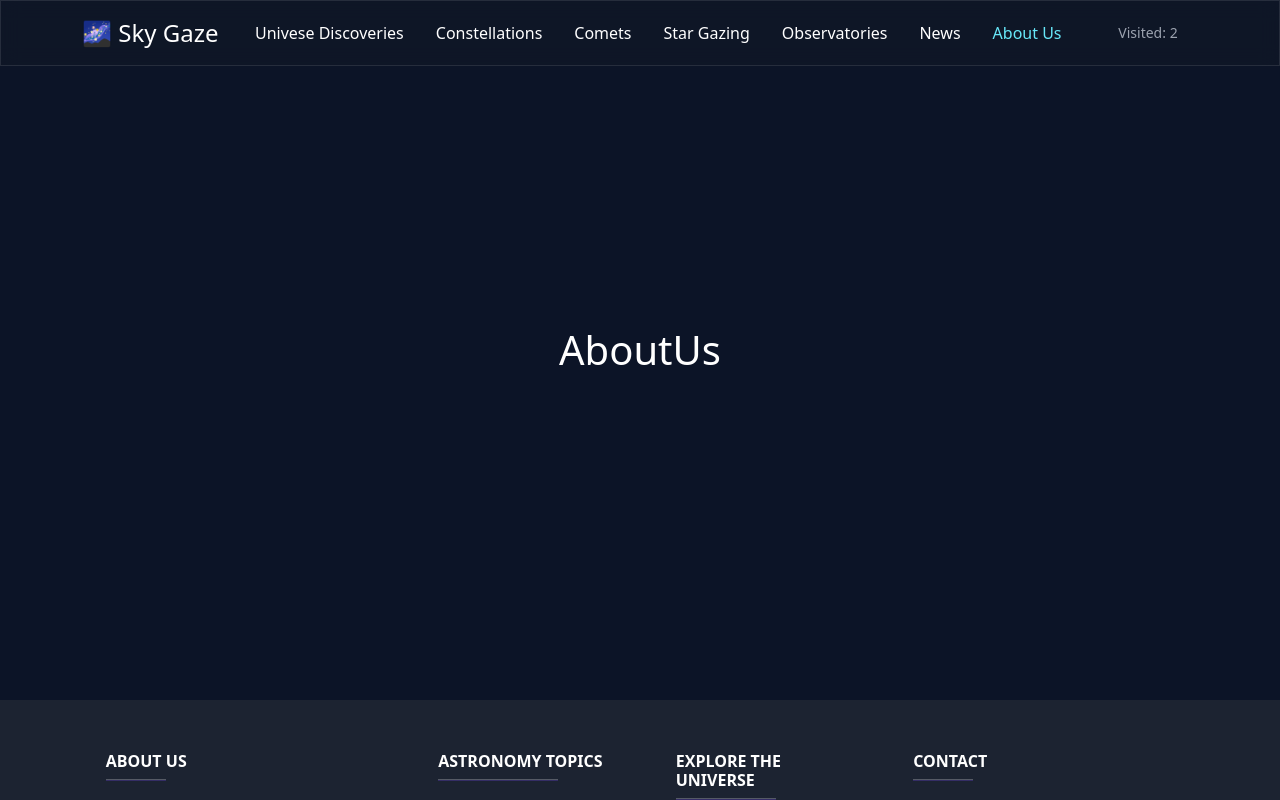
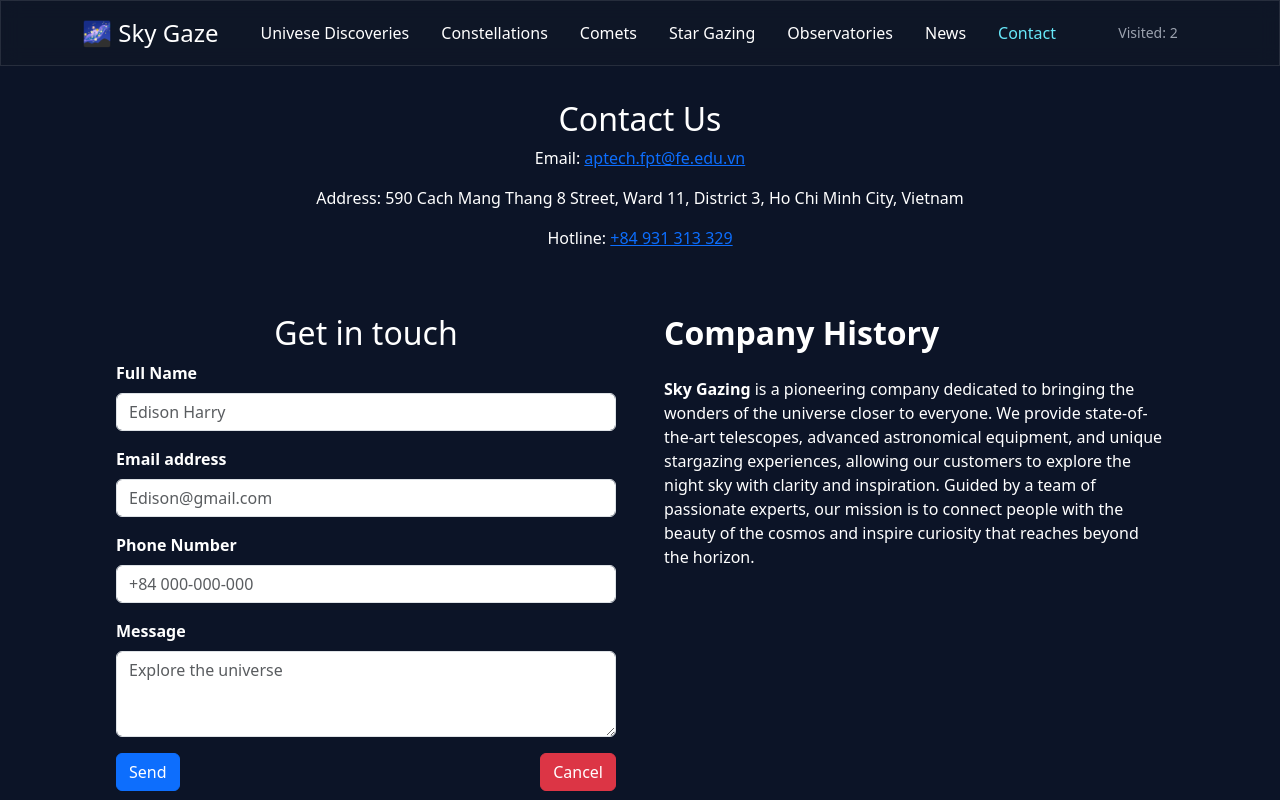
Before and after one commit to thaidoan868/sky-gaze, a React (Create React App) app: page /about_us in a window 1280 px wide. Shown: the top 800 px of the page. Built offline with nearby package versions, Linux system fonts and the light colour scheme.

Commit message:
Add About US

```diff
--- a/src/components/common/NavBar/NavBar.js
+++ b/src/components/common/NavBar/NavBar.js
@@ -14,7 +14,7 @@ const Navbar = () => {
     { href: "/star_gazing", label: "Star Gazing" },
     { href: "/observatories", label: "Observatories" },
     { href: "/news", label: "News" },
-    { href: "/about_us", label: "About Us" },
+    { href: "/about_us", label: "Contact" },
   ];
 
   useEffect(() => {
--- a/src/components/pages/thai/about_us/AboutUs/AboutUs.css
+++ b/src/components/pages/thai/about_us/AboutUs/AboutUs.css
@@ -0,0 +1,3 @@
+.AboutUs {
+
+}
--- a/src/components/pages/thai/about_us/AboutUs/AboutUs.js
+++ b/src/components/pages/thai/about_us/AboutUs/AboutUs.js
@@ -1,9 +1,219 @@
-    import "./AboutUs.css"
+import "./AboutUs.css";
+import { useState } from "react";
 
-    export default function AboutUs() {
-        return(
-            <div className="AboutUs fs-1 d-flex justify-content-center align-items-center text-white" style={{ height: "700px" }}>
-                AboutUs
+export default function AboutUs() {
+  const [name, setName] = useState("");
+  const [email, setEmail] = useState("");
+  const [emailError, setEmailError] = useState("");
+  const emailPattern = /^[^\s@]+@[^\s@]+\.[^\s@]+$/;
+  const [phone, setPhone] = useState("");
+  const [phoneError, setPhoneError] = useState("");
+  let errors = [emailError, phoneError];
+  const [message, setMessage] = useState("");
+  const [sent, setSent] = useState(false);
+
+  const nameChange = (e) => {
+    const nameText = e.target.value;
+    if (nameText.trim() === "") {
+      setName("");
+    } else if (nameText.length <= 50) {
+      setName(nameText);
+    }
+  };
+
+  const emailChange = (e) => {
+    const emailText = e.target.value.trim();
+    setEmail(emailText);
+
+    if (!emailPattern.test(emailText)) {
+      setEmailError("Invalid email format (must be like xxx@xxx.xxx)");
+    } else {
+      setEmailError("");
+    }
+  };
+
+  const phoneChange = (e) => {
+    // Remove all non-digit characters
+    let value = e.target.value.replace(/\D/g, "");
+
+    // Limit to 10 digits
+    if (value.length > 10) {
+      value = value.slice(0, 10);
+    }
+
+    // Format: xxxx-xxx-xxx
+    let formatted = value;
+    if (value.length > 4 && value.length <= 7) {
+      formatted = `${value.slice(0, 4)}-${value.slice(4)}`;
+    } else if (value.length > 7) {
+      formatted = `${value.slice(0, 4)}-${value.slice(4, 7)}-${value.slice(7)}`;
+    }
+
+    setPhone(formatted);
+
+    if (value.length < 10) {
+      setPhoneError("Phone number must be exactly 10 digits");
+    } else {
+      setPhoneError("");
+    }
+  };
+  const messageChange = (e) => {
+    const messageText = e.target.value;
+    if (messageText.trim() === "") {
+      setMessage("");
+    } else {
+      setMessage(messageText);
+    }
+  };
+  const hasNoError = () => {
+    return errors.every((err) => err === "");
+  };
+  const onSubmit = (e) => {
+    e.preventDefault();
+    if (hasNoError()) {
+      setSent(true);
+    }
+  };
+
+  const cancelHandle = (e) => {
+    setName("");
+    setEmail("");
+    setPhone("");
+    setMessage("");
+  };
+
+  return (
+    <div className="AboutUs text-white">
+      <h2 className="" style={{ paddingTop: "100px" }}>
+        Contact Us
+      </h2>
+      <div>
+        <p>
+          Email: <a href="mailto:aptech.fpt@fe.edu.vn">aptech.fpt@fe.edu.vn</a>
+        </p>
+        <p>
+          Address: 590 Cach Mang Thang 8 Street, Ward 11, District 3, Ho Chi
+          Minh City, Vietnam
+        </p>
+        <p>
+          Hotline: <a href="tel:+84931313329"> +84 931 313 329</a>
+        </p>
+      </div>
+      <div className="d-md-flex justify-content-center p-5 gap-5">
+        <form
+          onSubmit={onSubmit}
+          className="flex-grow-1 text-start"
+          style={{ maxWidth: "500px" }}
+        >
+          <h2 className="text-center">Get in touch</h2>
+          <div>
+            <div className="mb-3">
+              <label htmlFor="name" className="form-label fw-bold">
+                Full Name
+              </label>
+              <input
+                type="text"
+                className="form-control"
+                id="email"
+                placeholder="Edison Harry"
+                required
+                value={name}
+                onChange={nameChange}
+                disabled={sent}
+              />
             </div>
-        )
-    }
+          </div>
+          <div>
+            <div className="mb-3">
+              <label htmlFor="email" className="form-label fw-bold">
+                Email address
+              </label>
+              <input
+                type="email"
+                className="form-control"
+                id="email"
+                placeholder="Edison@gmail.com"
+                aria-describedby="emailError"
+                required
+                value={email}
+                onChange={emailChange}
+                disabled={sent}
+              />
+              <div id="emailError" className="form-text text-danger">
+                {emailError}
+              </div>
+            </div>
+          </div>
+          <div>
+            <div className="mb-3">
+              <label htmlFor="phone" className="form-label fw-bold">
+                Phone Number
+              </label>
+              <input
+                type="phone"
+                className="form-control"
+                id="phone"
+                placeholder="+84 000-000-000"
+                required
+                value={phone}
+                onChange={phoneChange}
+                aria-describedby="phoneError"
+                disabled={sent}
+              />
+              <div id="phoneError" className="form-text text-danger">
+                {phoneError}
+              </div>
+            </div>
+          </div>
+          <div>
+            <div className="mb-3">
+              <label htmlFor="message" className="form-label fw-bold">
+                Message
+              </label>
+              <textarea
+                className="form-control"
+                id="message"
+                placeholder="Explore the universe"
+                rows={3}
+                required
+                value={message}
+                onChange={messageChange}
+                disabled={sent}
+              />
+            </div>
+          </div>
+          {sent ? (
+            <p className="text-success">
+              Your request has been sent successfully. We'll reply to you soon.
+              Thank you for using our products.{" "}
+            </p>
+          ) : (
+            <div className="d-flex justify-content-between">
+              <input type="submit" className="btn btn-primary" value={"Send"} />
+              <input
+                type="button"
+                className="btn btn-danger"
+                value="Cancel"
+                onClick={cancelHandle}
+              />
+            </div>
+          )}
+        </form>
+        <div className="text-start" style={{ maxWidth: "500px" }}>
+          <h2 className="text-center text-md-start mt-5 mt-md-0 fw-bold">
+            Company History
+          </h2>
+          <p className="mt-4">
+            <strong>Sky Gazing</strong> is a pioneering company dedicated to
+            bringing the wonders of the universe closer to everyone. We provide
+            state-of-the-art telescopes, advanced astronomical equipment, and
+            unique stargazing experiences, allowing our customers to explore the
+            night sky with clarity and inspiration. Guided by a team of
+            passionate experts, our mission is to connect people with the beauty
+            of the cosmos and inspire curiosity that reaches beyond the horizon.
+          </p>
+        </div>
+      </div>
+    </div>
+  );
+}
--- a/src/components/pages/thai/news/News/News.js
+++ b/src/components/pages/thai/news/News/News.js
@@ -102,7 +102,7 @@ export default function News() {
           alt=""
         />
       </div>
-      <h1>NEWS</h1>
+      <h1 className="fs-1">NEWS</h1>
       <div className="News fs-1 d-flex flex-column align-items-center text-white m-4">
         {articles.map((article, index) => (
           <NewsCard key={index} {...article} />
```
